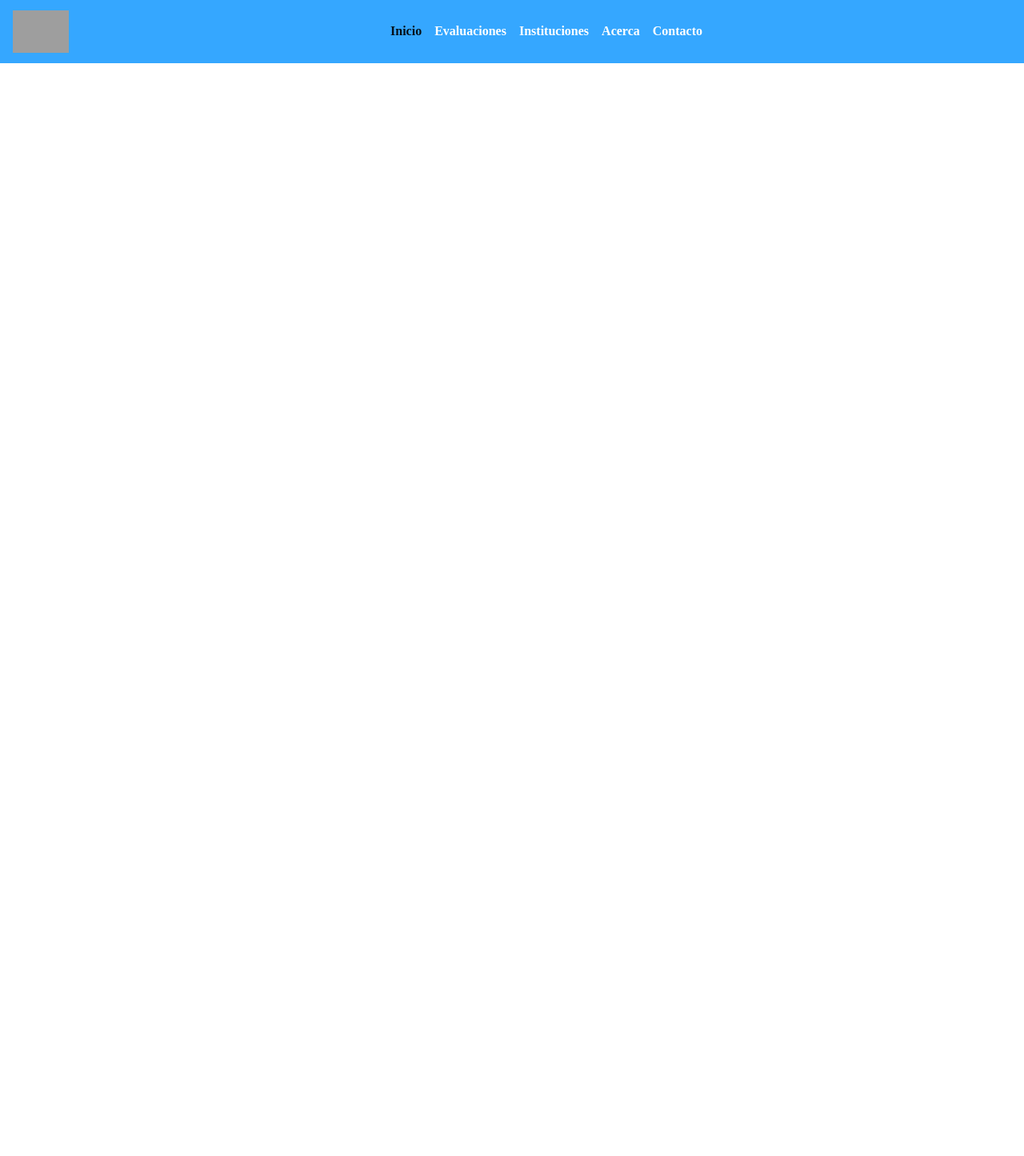
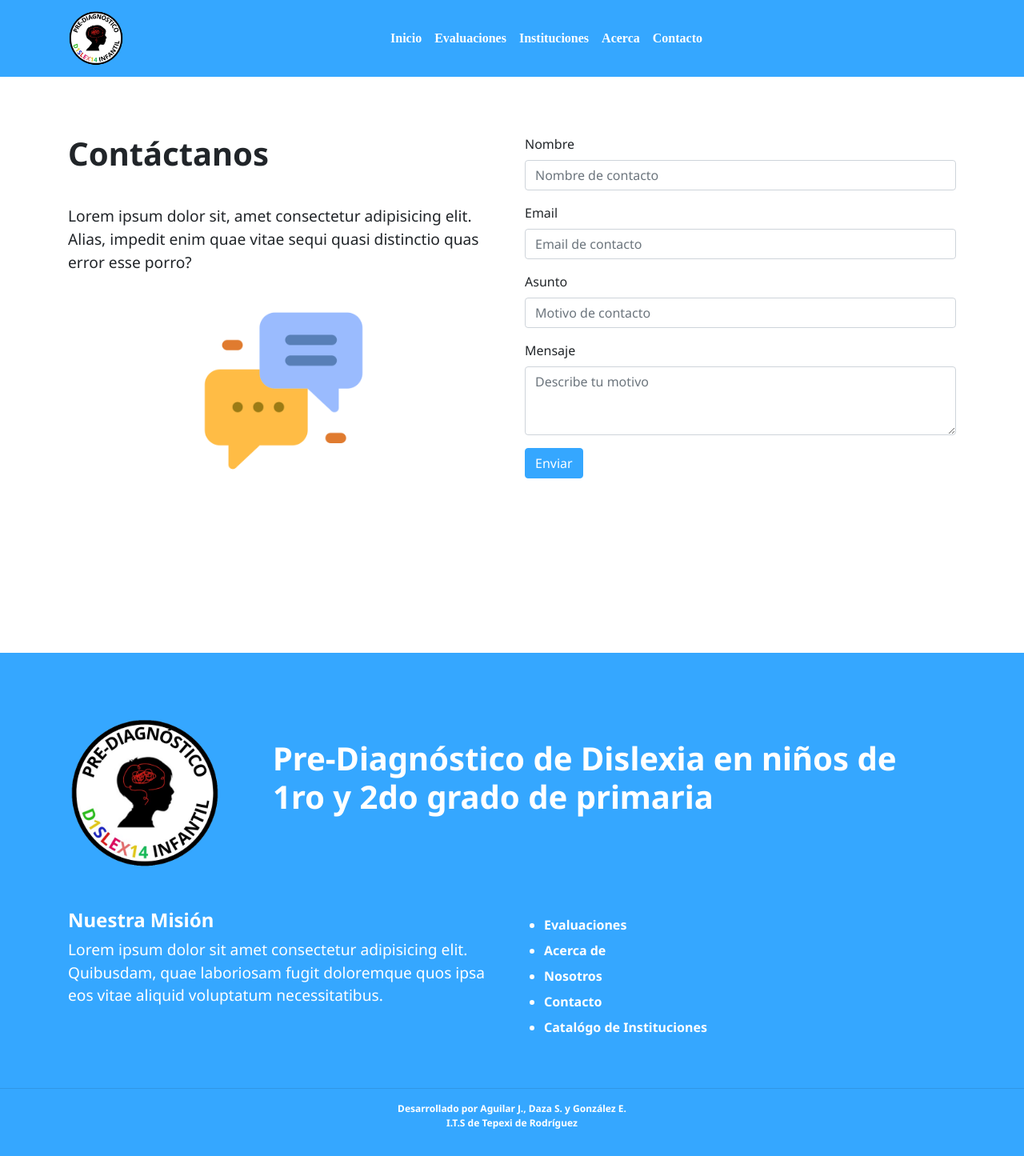
Before and after one commit to SdazaP/pre-diagnostico-dislexia, a PHP site: page /contacto.html in a window 1280 px wide. Shown: the whole page at 80% size. Before the commit the page ends 79 px from the top, so only its background shows below. Run offline with PHP 8.4, Linux system fonts and the light colour scheme; some libraries are stand-ins or nearby versions; some web fonts are replaced; grey boxes are pictures that could not be loaded.

Commit message:
Formluario de contacto responsive

```diff
--- a/contacto.html
+++ b/contacto.html
@@ -1,26 +1,37 @@
 <!DOCTYPE html>
 <html lang="es">
+
 <head>
     <meta charset="UTF-8">
     <meta name="viewport" content="width=device-width, initial-scale=1.0">
-    <title>Contacto</title>
+    <title>Pre-Diagnostico Dislexia</title>
     <!-- Bootstrap CSS -->
     <link href="https://stackpath.bootstrapcdn.com/bootstrap/4.5.2/css/bootstrap.min.css" rel="stylesheet">
     <!-- Google Fonts -->
     <link href="https://fonts.googleapis.com/css2?family=Abyssinica+SIL&display=swap" rel="stylesheet">
+    <link rel="preconnect" href="https://fonts.googleapis.com">
+    <link rel="preconnect" href="https://fonts.gstatic.com" crossorigin>
+    <link href="https://fonts.googleapis.com/css2?family=Noto+Sans:ital,wght@0,100..900;1,100..900&display=swap"
+        rel="stylesheet">
     <link rel="stylesheet" href="css/style.css">
 </head>
+
 <body>
 
     <!-- Navbar -->
-    <nav class="navbar navbar-expand navbar-light">
+    <nav class="navbar navbar-expand-md navbar-light">
+        <div class="container">
             <a class="navbar-brand" href="#">
-            <img src="images/Logo DI NoFondo.png" alt="Logo">
+                <img src="images/Logo.png" alt="Logo">
             </a>
-        <div class="navbar-collapse" id="navbarNav">
+            <button class="navbar-toggler" type="button" data-toggle="collapse" data-target="#navbarNav"
+                aria-controls="navbarNav" aria-expanded="false" aria-label="Toggle navigation">
+                <span class="navbar-toggler-icon"></span>
+            </button>
+            <div class="collapse navbar-collapse" id="navbarNav">
                 <ul class="navbar-nav mx-auto">
-                <li class="nav-item active">
-                    <a class="nav-link" href="#">Inicio <span class="sr-only">(current)</span></a>
+                    <li class="nav-item">
+                        <a class="nav-link" href="#">Inicio<span class="sr-only">(current)</span></a>
                     </li>
                     <li class="nav-item">
                         <a class="nav-link" href="#">Evaluaciones</a>
@@ -36,13 +47,83 @@
                     </li>
                 </ul>
             </div>
+        </div>
     </nav>
 
+    <div class="cont">
+        <div class="container contact">
+            <div class="info-contact">
+                <h1>Contáctanos</h1>
+                <p>Lorem ipsum dolor sit, amet consectetur adipisicing elit. Alias, impedit enim quae vitae sequi quasi distinctio quas error esse porro?</p>
+                <div class="img-contact">
+                    <img src="images/chat.png" alt="">
+                </div>
+            </div>
+            <div class="form-contact">
+                <form>
+                    <div class="form-group">
+                        <label for="nombre">Nombre</label>
+                        <input type="text" class="form-control" id="nombre" placeholder="Nombre de contacto">
+                    </div>
+                    <div class="form-group">
+                        <label for="email">Email</label>
+                        <input type="email" class="form-control" id="email" placeholder="Email de contacto">
+                    </div>
+                    <div class="form-group">
+                        <label for="asunto">Asunto</label>
+                        <input type="text" class="form-control" id="asunto" placeholder="Motivo de contacto">
+                    </div>
+                    <div class="form-group">
+                        <label for="mensaje">Mensaje</label>
+                        <textarea class="form-control" id="mensaje" rows="3" placeholder="Describe tu motivo"></textarea>
+                    </div>
+                    <button type="submit" class="btn btn-primary">Enviar</button>
+                </form>
+            </div>
+        </div>
+    </div>
 
+    <footer class="footer">
+        <div class="container">
+            <div class="footer-head">
+                <div class="img-footer">
+                    <img src="images/Logo.png" alt="">
+                </div>
+                <div class="footer-name">
+                    <h1>Pre-Diagnóstico de Dislexia en niños de 1ro y 2do grado de
+                        primaria</h1>
+                </div>
+            </div>
+            <div class="footer-center">
+                <div class="mision">
+                    <h4>Nuestra Misión</h4>
+                    <p>Lorem ipsum dolor sit amet consectetur adipisicing elit. Quibusdam, quae laboriosam fugit
+                        doloremque quos ipsa eos vitae aliquid voluptatum necessitatibus.</p>
+                </div>
+                <div class="list">
+                    <ul>
+                        <li>Evaluaciones</li>
+                        <li>Acerca de</li>
+                        <li>Nosotros</li>
+                        <li>Contacto</li>
+                        <li>Catalógo de Instituciones</li>
+                    </ul>
+                </div>
+            </div>
+
+        </div>
+        <hr>
+        <div class="footer-end">
+            <p>Desarrollado por Aguilar J., Daza S. y González E. <br> I.T.S de Tepexi de Rodríguez</p>
+        </div>
+        </div>
+    </footer>
 
     <!-- Bootstrap JS, Popper.js, and jQuery -->
     <script src="https://code.jquery.com/jquery-3.5.1.slim.min.js"></script>
     <script src="https://cdn.jsdelivr.net/npm/@popperjs/core@2.5.4/dist/umd/popper.min.js"></script>
-    <script src="https://stackpath.amazonaws.com/bootstrap/4.5.2/js/bootstrap.min.js"></script>
+    <script src="https://stackpath.bootstrapcdn.com/bootstrap/4.5.2/js/bootstrap.min.js"></script>
+
 </body>
+
 </html>
--- a/css/style.css
+++ b/css/style.css
@@ -255,7 +255,41 @@ body {
     font-size: 2.5em;
 }
 
-/* aqui para hacer resposivo */
+/* Formulario de contacto */
+
+.cont{
+    display: flex;
+    align-items: center;
+    height: 90vh;
+}
+
+.contact{
+    display: flex;
+    height: 80%;
+    gap: 2em;
+}
+
+.info-contact{
+    width: 50%;
+}
+
+.info-contact p{
+    margin: 0 0 2em 0;
+}
+
+.info-contact .img-contact{
+    text-align: center;
+}
+
+.img-contact img{
+    width: 40%;
+}
+
+.form-contact{
+    width: 50%;
+}
+
+/* responsive */
 
 @media (max-width: 426px) {
     .carousel-caption h3 {
```
Also changed, not shown: other parts of css/style.css (+56 -13 lines), images/chat.png (added). Lines whose indentation alone changed are shown as unchanged.
